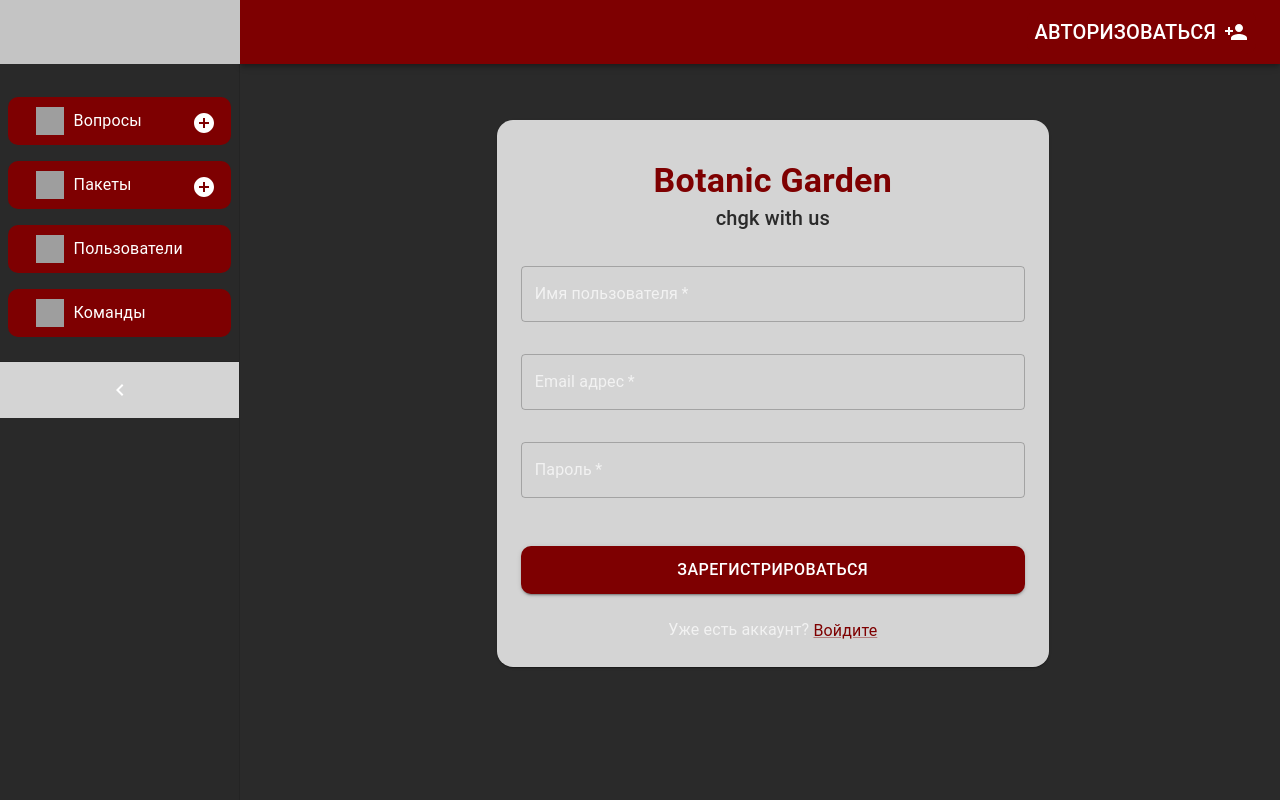
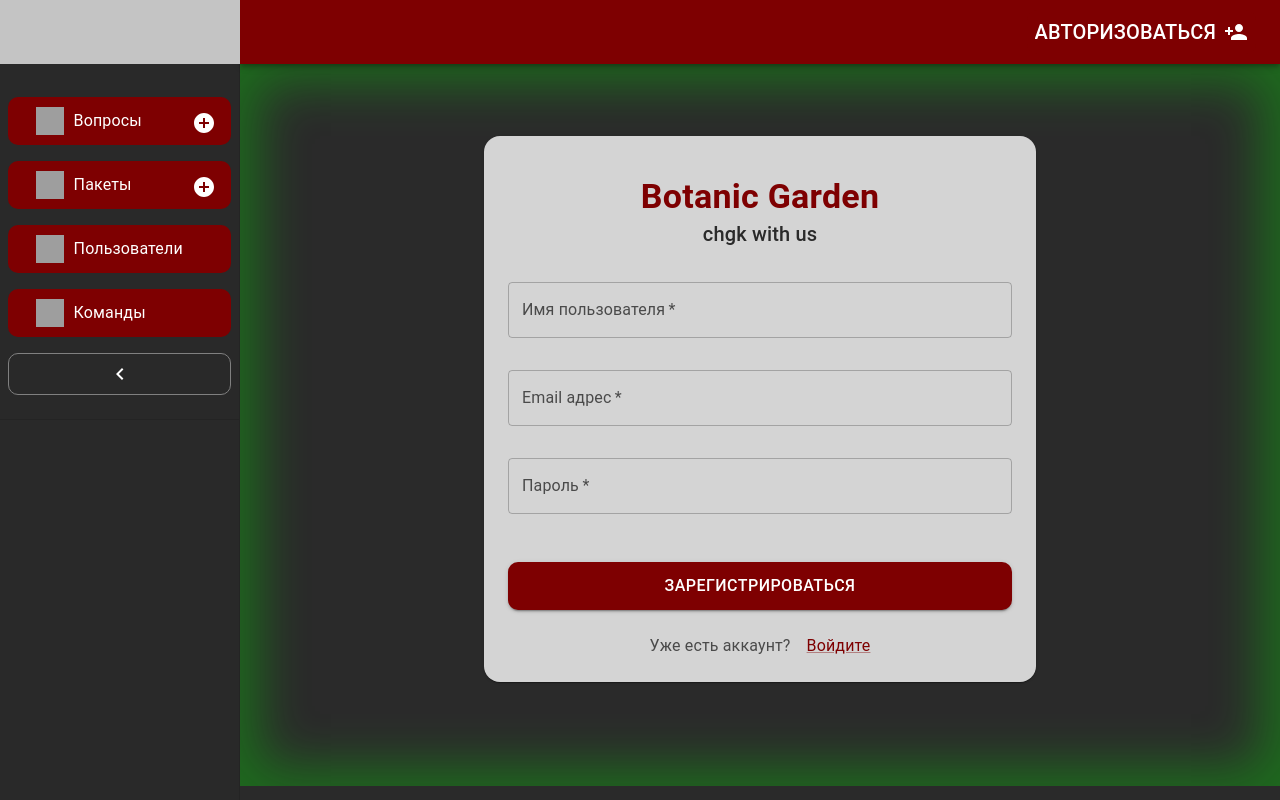
Before and after one commit to thesysadminest/chgk_website, a React (Create React App) app in the folder front_end/: page /authorization in a window 1280 px wide. Both pictures are taken after a click on the button "Зарегистрируйтесь". Built offline with nearby package versions, Linux system fonts and the light colour scheme; grey boxes are pictures that could not be loaded.

Commit message:
Messing around

```diff
--- a/front_end/src/components/NavBar.js
+++ b/front_end/src/components/NavBar.js
@@ -61,6 +61,8 @@ const AppBar = styled(MuiAppBar, {
   shouldForwardProp: (prop) => prop !== 'open',
 })(({ theme, open }) => ({
   zIndex: theme.zIndex.drawer + 1,
+  marginLeft: `calc(${theme.spacing(8)} + 1px)`,
+  width: `calc(100% - ${theme.spacing(8)} - 1px)`,
   transition: theme.transitions.create(['width', 'margin'], {
     easing: theme.transitions.easing.sharp,
     duration: theme.transitions.duration.leavingScreen,
@@ -109,6 +111,7 @@ const Item = styled(ButtonBase)(({ theme }) => ({
   },
 }));
 
+
 export default function NavBar({ children }) {
   const theme = useTheme();
   const [open, setOpen] = React.useState(true);
@@ -122,6 +125,14 @@ export default function NavBar({ children }) {
       setOpen(true);
     }
   }, [isLobby]);
+
+  React.useEffect(() => {
+    const toolbar = document.getElementById('toolbar');
+    const mainbox = document.getElementById('mainbox');
+    if (toolbar && mainbox) {
+      mainbox.style.marginTop = window.getComputedStyle(toolbar).height;
+    }
+  }, []);
 
   const handleDrawerOpen = () => {
     setOpen(true);
@@ -209,6 +220,14 @@ export default function NavBar({ children }) {
             '&:hover': {
               backgroundColor: '#c4c4c4',
             },
+          ...(open && {
+              ...openedMixin(theme),
+              '& .MuiDrawer-paper': openedMixin(theme),
+            }),
+            ...(!open && {
+              ...closedMixin(theme),
+              '& .MuiDrawer-paper': closedMixin(theme),
+            }),
           }}
           component={Link}
           to="/"
@@ -262,7 +281,22 @@ export default function NavBar({ children }) {
                   </ListItemButton>
                   {open && index === 0 && (
                     <Item onClick={handleAddQuestionClick} sx={{ ml: 1.2 }}>
-                      <AddCircle sx={{ color: '#FFFFFF' }} />
+                      <AddCircle sx={{
+                        color: '#FFFFFF',
+                        //opacity: '0',
+                        //'pointer-events': 'none',
+                        //transition: theme.transitions.create('opacity', {
+                        //   easing: theme.transitions.easing.sharp,
+                        //   duration: theme.transitions.duration.leavingScreen,
+                        // }),
+                        // ...(open && {
+                        //   opacity: '1',
+                        //   transition: theme.transitions.create('opacity', {
+                        //     easing: theme.transitions.easing.sharp,
+                        //     duration: theme.transitions.duration.enteringScreen,
+                        //   }),
+                        // }),
+                      }} />
                     </Item>
                   )}
                   {open && index === 1 && (
@@ -273,34 +307,39 @@ export default function NavBar({ children }) {
                 </ListItem>
               );
             })}
-          </List>
-          <Divider />
-            <Box
+
+          {!isLobby && (
+          <ListItem disablePadding sx={{ display: 'block', position: 'relative', pt: 0, pb: 2, pr: 1, pl: 1 }}>
+            <ListItemButton
+              onClick={open ? handleDrawerClose : handleDrawerOpen}
               sx={{
-                display: 'flex',
                 justifyContent: 'center',
-                alignItems: 'center',
-                padding: '16px 0',
-                backgroundColor: '#d4d4d4',
-                cursor: 'pointer',
+                px: 2.5,
+                minWidth: open ? drawerWidth - 30 : `calc(${theme.spacing(4)} + 1px)`,
+                // backgroundColor: theme.palette.primary.main,
+                border: '0.5px solid grey',
                 '&:hover': {
-                  backgroundColor: '#c4c4c4',
+                  backgroundColor: theme.palette.primary.dark,
                 },
               }}
-              onClick={open ? handleDrawerClose : handleDrawerOpen}
             >
+
             {open ? (
               <ChevronLeft sx={{ color: 'inherit' }} />
             ) : (
               <ChevronRight sx={{ color: 'inherit' }} />
             )}
-            </Box>
+            </ListItemButton>
+            </ListItem>
+          )}
 
+          </List>
+          <Divider />
 
         </Drawer>
 
         <AppBar position="fixed" open={open}>
-          <Toolbar>
+          <Toolbar id="toolbar">
             <Typography variant="h6" noWrap component="div" sx={{ flexGrow: 1 }}>
               {resolvePageName()}
             </Typography>
@@ -310,12 +349,14 @@ export default function NavBar({ children }) {
         </AppBar>
 
         <Box
+          id='mainbox'
           component="main"
           sx={{
-            mt: '8vh',
-            ml: '2vw',
             flexGrow: 1,
-            p: 3,
+            p: 5,
+            justifyContent: 'center',
+            display: 'flex',
+            'boxShadow': 'inset 0 0 50px 20px rgba(0, 255, 0, 0.3)',
             transition: theme.transitions.create('margin', {
               easing: theme.transitions.easing.sharp,
               duration: theme.transitions.duration.leavingScreen,
--- a/front_end/src/components/UserMenu.js
+++ b/front_end/src/components/UserMenu.js
@@ -120,7 +120,7 @@ const UserMenu = ({ open, handleDrawerClose }) => {
         </Item>
       ) : (
         <Item component={Link} to="/authorization">
-          <Typography variant="h6" sx={{ mr: 1 }}>
+          <Typography variant="h6" noWrap component="div" sx={{ mr: 1 }}>
             Авторизоваться
           </Typography>
           <PersonAdd sx={{ color: '#FFFFFF' }} />
--- a/front_end/src/pages/Authorization.js
+++ b/front_end/src/pages/Authorization.js
@@ -1,7 +1,9 @@
 import React, { useState } from 'react';
 import { Box, Typography, TextField, Button, Container, Paper, Grid, Link } from '@mui/material';
+import { useTheme } from '@mui/material/styles';
 
 function Authorization() {
+  const theme = useTheme();
   const [isLogin, setIsLogin] = useState(true);
   const [error, setError] = useState('');
 
@@ -96,15 +98,14 @@ function Authorization() {
                   sx={{ marginBottom: 2 }}
                   InputLabelProps={{
                     sx: {
-                      color: 'text.secondary',
+                      color: 'text.gray',
                       '&.Mui-focused': {
-                        color: 'burgundy',
-                        fontSize: '0.9rem',
+                        color: 'primary.main',
                       },
                     },
                   }}
                   InputProps={{
-                    style: { fontSize: '1rem', color: '#FFFFFF' }, // Белый цвет текста
+                    style: { fontSize: '1rem', color: '#000000' }, // Не белый цвет текста
                   }}
                 />
               </Grid>
@@ -121,15 +122,14 @@ function Authorization() {
                 sx={{ marginBottom: 2 }}
                 InputLabelProps={{
                   sx: {
-                    color: 'text.secondary',
+                    color: 'text.gray',
                     '&.Mui-focused': {
-                      color: 'burgundy',
-                      fontSize: '0.9rem',
+                      color: 'primary.main',
                     },
                   },
                 }}
                 InputProps={{
-                  style: { fontSize: '1rem', color: '#FFFFFF' }, // Белый цвет текста
+                  style: { fontSize: '1rem', color: '#000000' }, // Не белый цвет текста
                 }}
               />
             </Grid>
@@ -145,16 +145,16 @@ function Authorization() {
                 variant="outlined"
                 sx={{ marginBottom: 2 }}
                 InputLabelProps={{
+
                   sx: {
-                    color: 'text.secondary',
+                    color: 'text.gray',
                     '&.Mui-focused': {
-                      color: 'burgundy',
-                      fontSize: '0.9rem',
+                      color: 'primary.main',
                     },
                   },
                 }}
                 InputProps={{
-                  style: { fontSize: '1rem', color: '#FFFFFF' }, // Белый цвет текста
+                  style: { fontSize: '1rem', color: '#000000' }, // Не белый цвет текста
                 }}
               />
             </Grid>
@@ -172,18 +172,18 @@ function Authorization() {
           </Grid>
         </form>
 
-        <Box sx={{ textAlign: 'center', marginTop: 3 }}>
-          <Typography variant="body1" sx={{ color: 'text.secondary' }}>
-            {isLogin ? 'Нет аккаунта? ' : 'Уже есть аккаунт? '}
+        <Box sx={{ justifyContent: 'center', marginTop: 3, display: 'flex' }}>
+          <Typography variant="body1" sx={{ color: 'text.gray' }}>
+            {isLogin ? 'Нет аккаунта?' : 'Уже есть аккаунт?'}
+          </Typography>
           <Link
             component="button"
             variant="body1"
             onClick={() => setIsLogin(!isLogin)}
-              sx={{ color: 'primary.main', fontSize: '1rem' }}
+            sx={{ color: 'primary.main', ml: '1rem' }}
           >
             {isLogin ? 'Зарегистрируйтесь' : 'Войдите'}
           </Link>
-          </Typography>
         </Box>
       </Paper>
     </Container>
--- a/front_end/src/pages/Lobby.js
+++ b/front_end/src/pages/Lobby.js
@@ -1,27 +1,50 @@
 import React from "react";
 import { Box, Typography } from "@mui/material";
 import { ThemeProvider } from '@mui/material/styles';
+import { useTheme } from '@mui/material/styles';
 
-import burgundyTheme from "../themes/appereance.js";
+const sheet = new CSSStyleSheet();
+sheet.replaceSync(`
+  .blur-overlay {
+    position: fixed;
+    top: 0;
+    left: 0;
+    right: 0;
+    bottom: 0;
+    box-shadow: inset 0 0 50px 50px rgba(0, 255, 0, 0.3);
+    pointer-events: none;
+    z-index: 1000;
+  }
+`);
+
+// Применяем стили к документу
+// document.adoptedStyleSheets = [...document.adoptedStyleSheets, sheet];
+
+// Добавляем саму рамку
+//const overlay = document.createElement('div');
+//overlay.className = 'blur-overlay';
+//document.body.appendChild(overlay);
 
 const Lobby = () => {
+  const theme = useTheme();
   return (
-    <ThemeProvider theme={burgundyTheme.palette}>
       <Box
         sx={{
           display: 'flex-height',
           justifyContent: 'space-between',
           alignItems: 'center',
           height: '80vh',
+
         }}
       >
+
         <Typography
           variant="h2"
           component="div"
           sx={{
             fontWeight: 'bold',
             fontSize: '4rem',
-            color: burgundyTheme.palette.primary.main,
+            color: theme.palette.primary.contrastText,
             textAlign: 'center',
             mr: 3
           }}
@@ -34,7 +57,7 @@ const Lobby = () => {
           variant="h7"
           sx={{
             fontSize: '1.5rem',
-            color: burgundyTheme.palette.primary.main,
+            color: theme.palette.primary.contrastText,
             textAlign: 'center',
             mr: 3
           }}
@@ -42,7 +65,6 @@ const Lobby = () => {
           Введена примерная цветовая гамма сайта. Изменены (возможно непреднамеренно) некоторые кнопки. В качестве кнопки "домой" советуем использовать серый прямоугольник в левом верхнем углу. Enjoy!
         </Typography>
       </Box>
-    </ThemeProvider>
   );
 };
 
--- a/front_end/src/pages/QuestionDetail.js
+++ b/front_end/src/pages/QuestionDetail.js
@@ -2,6 +2,7 @@ import React, { useState, useEffect } from 'react';
 import axios from 'axios';
 import { Box, Typography, TextField, Button, Link as MuiLink } from '@mui/material';
 import { useParams, useLocation, useNavigate, Link } from 'react-router-dom';
+import { RotateLeft } from '@mui/icons-material';
 
 const QuestionDetail = () => {
   const { id } = useParams();
@@ -66,7 +67,7 @@ const QuestionDetail = () => {
   };
 
   return (
-    <Box sx={{ p: 4 }}>
+    <Box sx={{  }}>
       <Typography variant="subtitle1" gutterBottom sx={{ mb: 2, color: 'gray' }}>
         ID вопроса: {question.id}
       </Typography>
@@ -108,7 +109,7 @@ const QuestionDetail = () => {
                 sx={{ ml: 2 }}
                 onClick={handleRetry}
               >
-                Ответить повторно
+                <RotateLeft sx={{ color: '#FFFFFF' }} />
               </Button>
             )}
           </Box>
--- a/front_end/src/pages/Questions.js
+++ b/front_end/src/pages/Questions.js
@@ -51,7 +51,7 @@ const Questions = () => {
   };
 
   return (
-    <Box sx={{ height: '80vh', width: '75vw', pr: '5vw', mt: '2vh' }}>
+    <Box sx={{ height: '80vh', width: '75vw' }}>
       <Box sx={{ display: 'flex', justifyContent: 'space-between', alignItems: 'center', mb: 2 }}>
         <Box sx={{ display: 'flex', gap: 2 }}>
           <Button variant="contained" color="secondary" onClick={handleToPacks}>
--- a/front_end/src/themes/appereance.js
+++ b/front_end/src/themes/appereance.js
@@ -25,6 +25,7 @@ const burgundyTheme = createTheme({
     },
     text: {
       primary: graphiteText,
+      gray: lightGray,
       secondary: alpha(graphiteText, 0.7),
     },
   },
```
Lines whose indentation alone changed are shown as unchanged.
